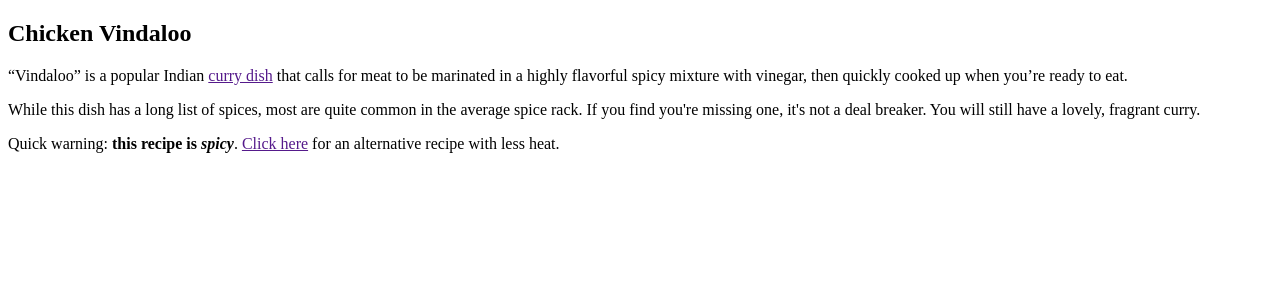
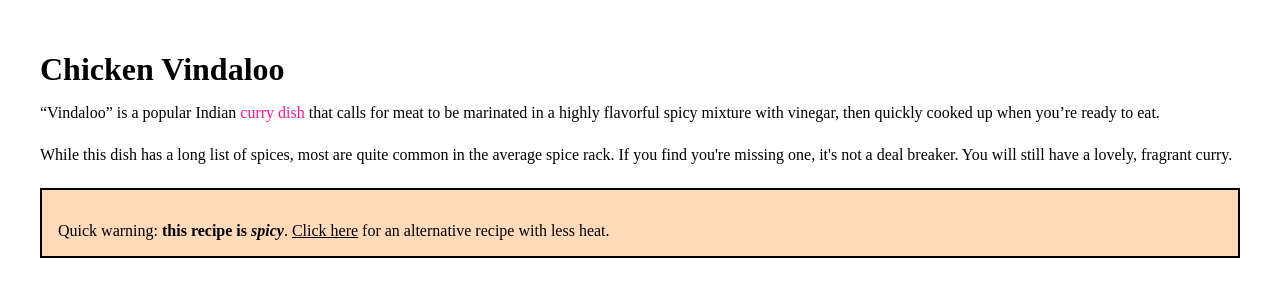
Before and after one commit to luixmed/css-projects, a plain HTML site: page 01-recipe-app/index.html in a window 1280 px wide. Drawn offline with Linux system fonts and the light colour scheme.

Commit message:
feat: Solution for the recipe app exercise

```diff
--- a/01-recipe-app/index.html
+++ b/01-recipe-app/index.html
@@ -4,7 +4,49 @@
     <meta charset="UTF-8" />
     <meta name="viewport" content="width=device-width, initial-scale=1.0" />
     <title>Recipe App</title>
-    <style></style>
+    <style>
+      body {
+        padding: 16px 32px;
+      }
+
+      h2 {
+        font-size: 2rem;
+        margin-bottom: 1rem;
+      }
+
+      p {
+        margin-bottom: 24px;
+      }
+
+      /* We'll learn about this later on! */
+      aside p:last-of-type {
+        margin-bottom: 0;
+      }
+
+      aside {
+        background: peachpuff;
+        border: 2px solid;
+        padding: 16px;
+      }
+
+      /******* SOLUTION *******/
+
+      article a {
+        color: deeppink;
+        text-decoration: none;
+      }
+      article a:hover {
+        text-decoration: underline;
+      }
+
+      aside a {
+        color: black;
+        text-decoration: underline;
+      }
+      aside a:hover {
+        text-decoration: none;
+      }
+    </style>
   </head>
   <body>
     <article class="recipe">
```
